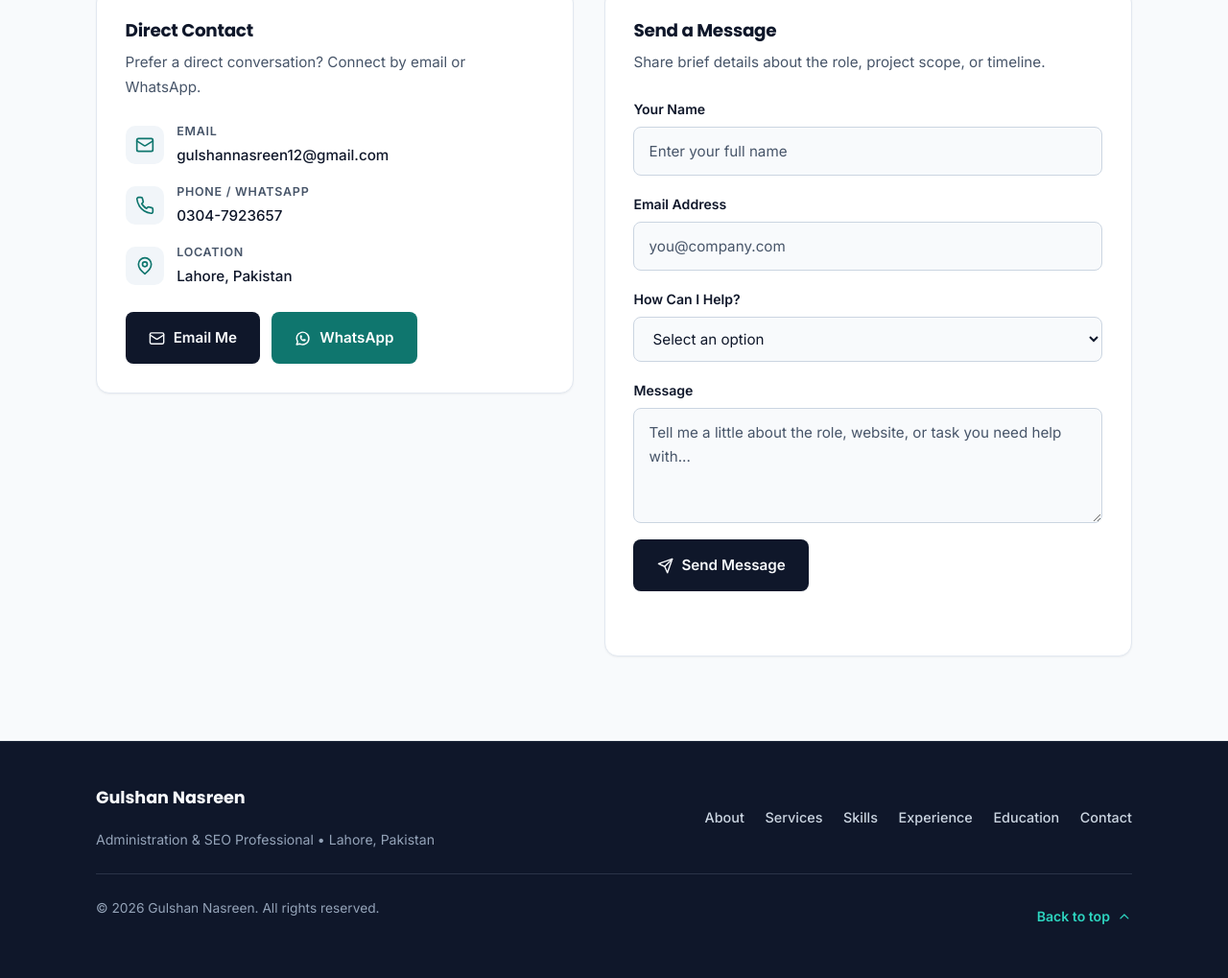
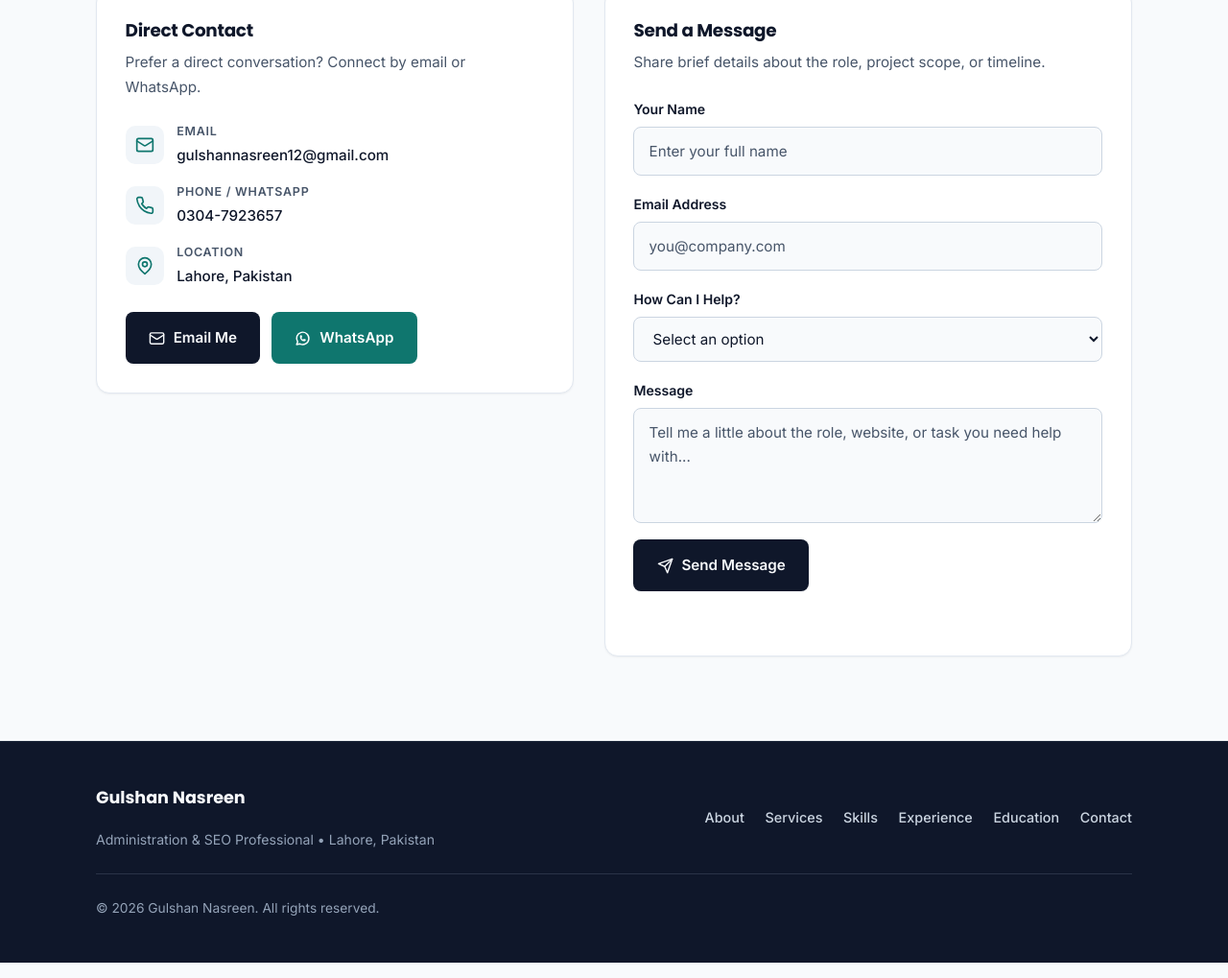
Before and after one commit to gulshan-portfolio/gulshan-portfolio.github.io, a plain HTML site: page index.html in a window 1280 px wide. Shown: the part 7151-8170 px from the top of the page at 96% size. Drawn offline with Linux system fonts and the light colour scheme.

Commit message:
Remove footer top link and associated styles
Removed footer top link and its hover styles from the HTML.

```diff
--- a/index.html
+++ b/index.html
@@ -1667,18 +1667,7 @@
             color: #94A3B8;
         }
 
-        .footer-top-link {
-            display: inline-flex;
-            align-items: center;
-            gap: 0.45rem;
-            color: #2DD4BF;
-            font-weight: 600;
-            font-size: 0.88rem;
-        }
-
-        .footer-top-link:hover {
-            color: #F8FAFC;
-        }
+
 
         /* Floating Back-to-Top Button */
         .back-to-top {
@@ -3064,12 +3053,6 @@
 
             <div class="footer-bottom">
                 <p>&copy; <span id="current-year">2026</span> Gulshan Nasreen. All rights reserved.</p>
-                <a href="#home" class="footer-top-link">
-                    <span>Back to top</span>
-                    <svg class="icon" viewBox="0 0 24 24" aria-hidden="true">
-                        <path d="m18 15-6-6-6 6" />
-                    </svg>
-                </a>
             </div>
         </div>
     </footer>
```
